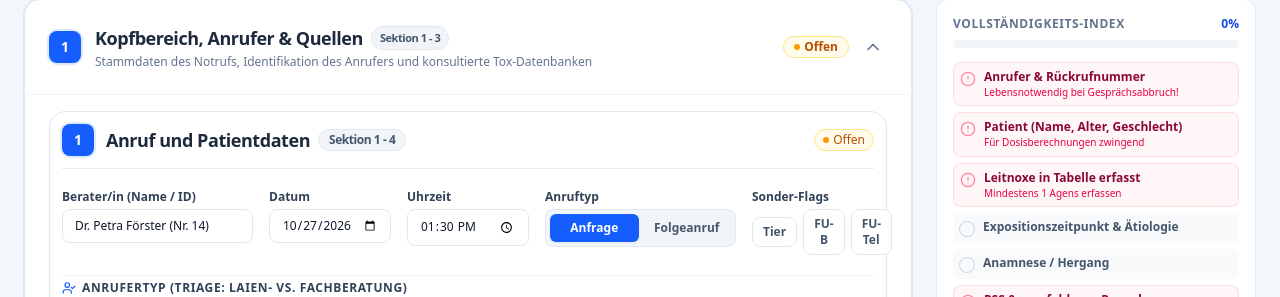
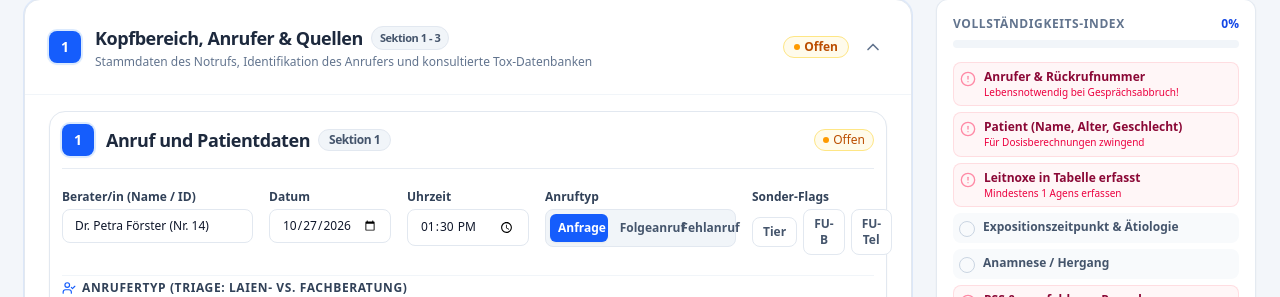
Before and after one commit to MaStr19/UKB-Prototypen, a Next.js app in the folder eva-gui/: page / in a window 1280 px wide. Shown: the part 174-471 px from the top of the page. Built offline with nearby package versions, Linux system fonts and the light colour scheme.

Commit message:
Fehlanruf-Button hinzugefügt

```diff
--- a/eva-gui/src/components/sections/MetadataAndCallerSection.tsx
+++ b/eva-gui/src/components/sections/MetadataAndCallerSection.tsx
@@ -110,7 +110,7 @@ export const MetadataAndCallerSection: React.FC<Props> = ({ record, onChange })
       <SectionHeader
         number={1}
         title="Anruf und Patientdaten"
-        badge="Sektion 1 - 4"
+        badge="Sektion 1"
         isComplete={isComplete}
       />
 
@@ -153,10 +153,10 @@ export const MetadataAndCallerSection: React.FC<Props> = ({ record, onChange })
           />
         </div>
 
-        {/* Anruf-Typ (Anfrage / Folgeanruf) */}
+        {/* Anruf-Typ (Anfrage / Folgeanruf/ Fehlanruf) */}
         <div className="col-span-3 max-w-xs">
           <label className="block font-semibold text-slate-700 mb-1">Anruftyp</label>
-          <div className="grid grid-cols-2 gap-1 bg-slate-100 p-1 rounded-lg border border-slate-200">
+          <div className="grid grid-cols-3 gap-1 bg-slate-100 p-1 rounded-lg border border-slate-200">
             <button
               type="button"
               onClick={() => onChange('anrufTyp', 'Anfrage')}
@@ -178,6 +178,18 @@ export const MetadataAndCallerSection: React.FC<Props> = ({ record, onChange })
               }`}
             >
               Folgeanruf
+            </button>
+
+            <button
+              type="button"
+              onClick={() => onChange('anrufTyp', 'Fehlanruf')}
+              className={`py-1.5 px-2 rounded-md font-semibold text-xs transition-colors ${
+                record.anrufTyp === 'Fehlanruf' //Prüft ob Button gerade ausgewählt ist
+                  ? 'bg-blue-600 text-white shadow-xs' // wenn aktiv wird blau mit weißer Schrift
+                  : 'text-slate-600 hover:text-slate-900' // wenn inaktiv bleibt Hintergrund transparent und Schrift grau
+              }`}
+            >
+              Fehlanruf
             </button>
           </div>
         </div>
```
